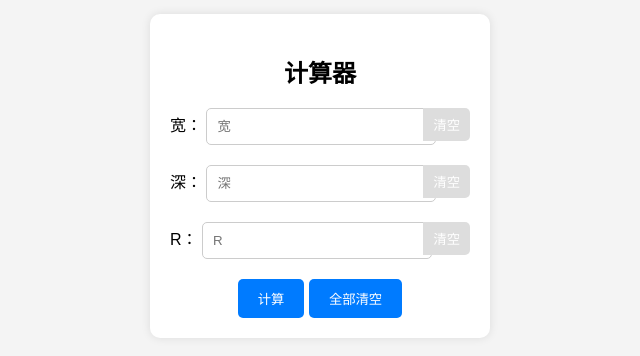
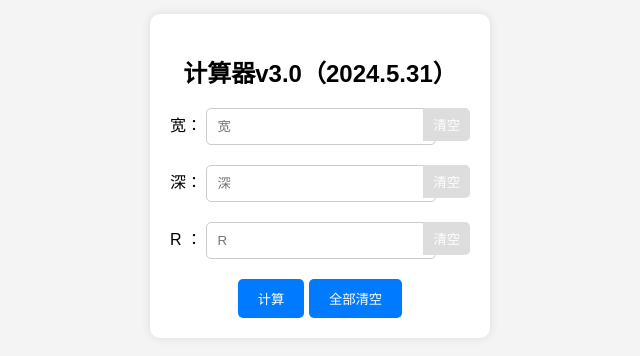
Before and after one commit to Yangge85/ducun, a plain HTML site: page index.html in a window 1280 px wide. Shown: the part 224-580 px from the top of the page, without its empty margins (320-960 px from the left). Drawn offline with Linux system fonts and the light colour scheme.

Commit message:
Update index.html

```diff
--- a/index.html
+++ b/index.html
@@ -4,7 +4,7 @@
 <head>
     <meta charset="UTF-8">
     <meta name="viewport" content="width=device-width, initial-scale=1.0">
-    <title>计算器</title>
+    <title>计算器v3.0</title>
     <style>
         body {
             font-family: Arial, sans-serif;
@@ -70,7 +70,7 @@
 <body>
 
     <div class="calculator">
-        <h2>计算器</h2>
+        <h2>计算器v3.0（2024.5.31）</h2>
         <div class="input-group">
             <label for="widthInput">宽：</label>
             <input type="number" id="widthInput" placeholder="宽">
@@ -82,7 +82,7 @@
             <button class="clear-button" onclick="clearInput('depthInput')">清空</button>
         </div>
         <div class="input-group">
-            <label for="rInput">R：</label>
+            <label for="rInput">R ：</label>
             <input type="number" id="rInput" placeholder="R">
             <button class="clear-button" onclick="clearInput('rInput')">清空</button>
         </div>
```
